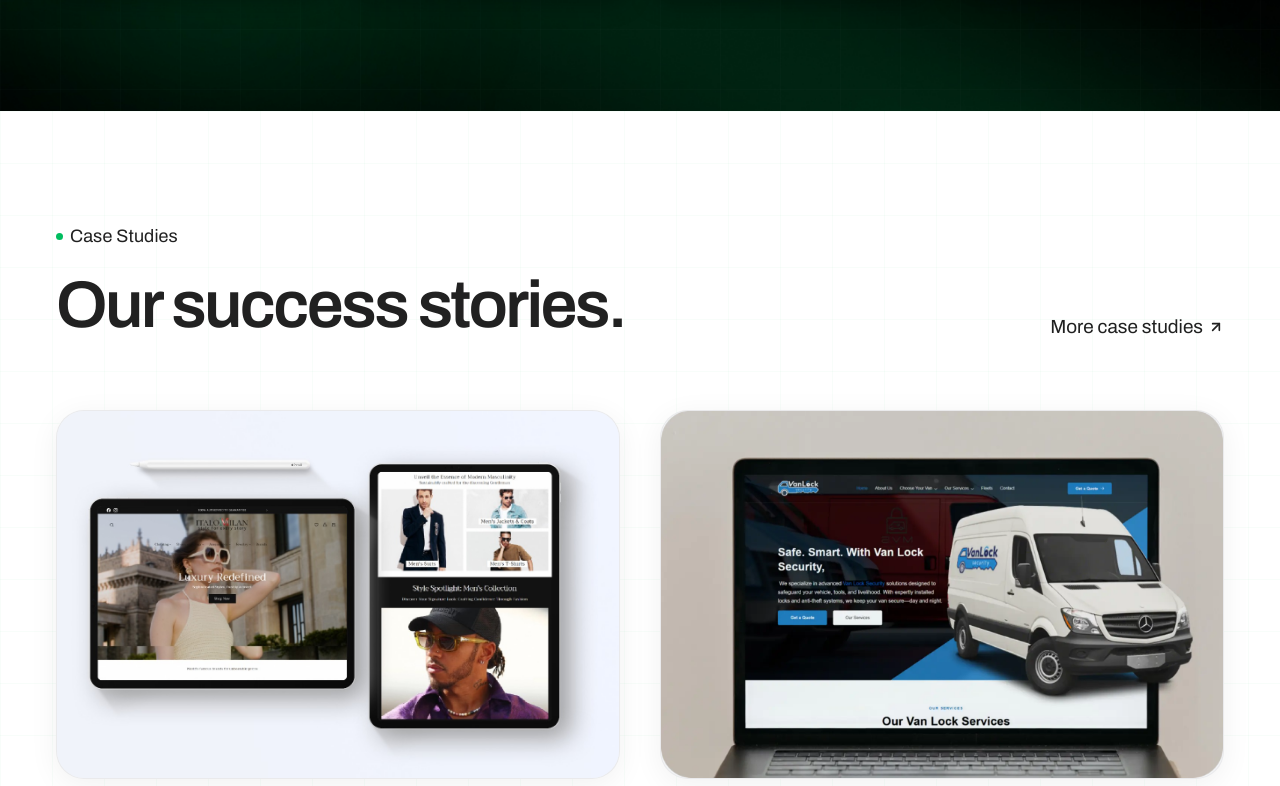
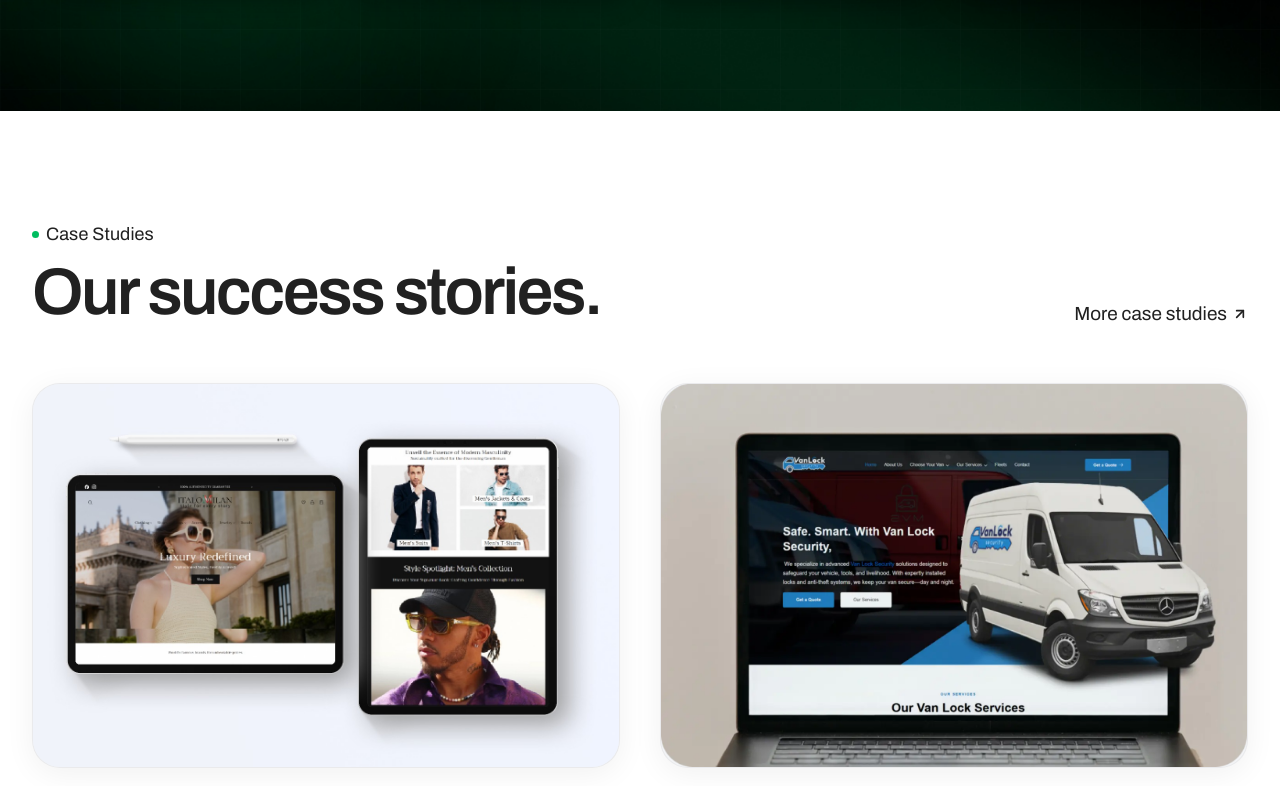
Before and after one commit to msaadfall25bsse/firnas-tech-clone, a Next.js app: page / in a window 1280 px wide. Shown: the part 2514-3300 px from the top of the page. Built offline with nearby package versions, Linux system fonts and the light colour scheme.

Commit message:
Fix Case Studies layout, padding, grid background and alignment to match Firnas.tech perfectly

```diff
--- a/app/components/CaseStudies.tsx
+++ b/app/components/CaseStudies.tsx
@@ -41,27 +41,14 @@ export default function CaseStudies() {
   return (
     <section
       id="case-studies"
-      className="relative w-full bg-white text-[#111111] py-20 md:py-28 px-4 sm:px-8 lg:px-14 overflow-hidden"
+      className="relative w-full bg-white text-[#111111] py-[80px] md:py-[110px] px-4 sm:px-6 lg:px-8 overflow-hidden"
     >
-      {/*
-        Subtle light checkered grid background matching Firnas.tech
-      */}
-      <div
-        className="absolute inset-0 pointer-events-none opacity-40 bg-[size:52px_52px]"
-        style={{
-          backgroundImage: `
-            linear-gradient(to right, rgba(0, 189, 95, 0.07) 1px, transparent 1px),
-            linear-gradient(to bottom, rgba(0, 189, 95, 0.07) 1px, transparent 1px)
-          `,
-        }}
-      />
-
-      <div className="relative z-10 max-w-[1340px] mx-auto">
+      <div className="relative z-10 max-w-[1240px] mx-auto">
         {/* Top Header Row */}
-        <div className="flex flex-col sm:flex-row sm:items-end justify-between gap-6 mb-12 sm:mb-16">
+        <div className="flex flex-col sm:flex-row sm:items-end justify-between gap-6 mb-[40px] sm:mb-[50px]">
           <div>
             {/* Tag/Badge: • Case Studies */}
-            <div className="inline-flex items-center gap-[7px] mb-4 select-none">
+            <div className="inline-flex items-center gap-[7px] mb-[5px] select-none">
               <span className="w-[7px] h-[7px] rounded-full bg-[#00BD5F] inline-block" />
               <span className="text-[18px] font-normal text-[#212121] tracking-[0.1px] font-archivo">
                 Case Studies
```
